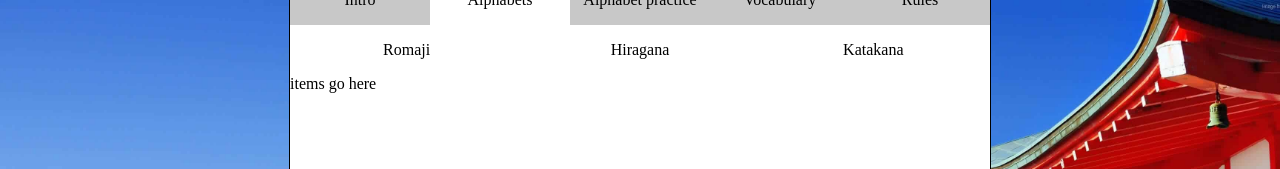
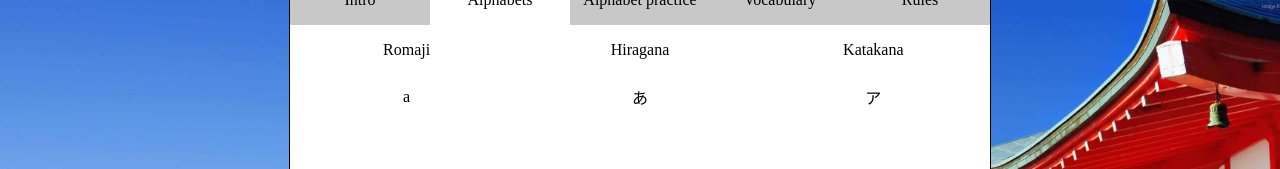
Before and after one commit to Comum/react-japanese-training-tool, a React (Create React App) app: page / in a window 1280 px wide. Both pictures are taken after a click on the item "Alphabets". Shown: the top 169 px of the page. Built offline with nearby package versions, Linux system fonts and the light colour scheme.

Commit message:
add list item

```diff
--- /dev/null
+++ b/src/scenes/components/list-item.js
@@ -0,0 +1,17 @@
+import React from 'react';
+import styled from 'styled-components';
+
+const Element = styled.li`
+    width: 100%;
+
+    padding: 10px 0;
+    display: flex;
+
+    &:hover {
+        background-color: #DCDCDC;
+    }
+`;
+
+const ListItem = props => <Element>{props.children}</Element>;
+
+export default ListItem;
--- a/src/scenes/content/alphabet-content.js
+++ b/src/scenes/content/alphabet-content.js
@@ -4,6 +4,7 @@ import styled from 'styled-components';
 import TitleContainer from '../components/title-container';
 import Cell from '../components/cell';
 import ListContainer from '../components/list-container';
+import ListItem from '../components/list-item';
 
 const MainContainer = styled.div`
     width: 100%;
@@ -12,15 +13,43 @@ const MainContainer = styled.div`
     overflow-y: auto;
 `;
 
-const AlphabetContent = () => <MainContainer>
+class AlphabetContent extends React.Component {
+    state = {
+        characters: [
+            { id: 1, romaji: "a", hiragana: "あ", katakana: "ア" }
+        ]
+    }
+
+    getItems = () => {
+        if (!this.state.characters.length) {
+            return (<div />);
+        }
+
+        return this.state.characters.map(char => (
+            <ListItem key={char.id}>
+                <Cell>{char.romaji}</Cell>
+                <Cell>{char.hiragana}</Cell>
+                <Cell>{char.katakana}</Cell>
+            </ListItem>
+        ));
+    }
+
+    render() {
+        const items = this.getItems();
+
+        return (
+            <MainContainer>
                 <TitleContainer>
                     <Cell>Romaji</Cell>
                     <Cell>Hiragana</Cell>
                     <Cell>Katakana</Cell>
                 </TitleContainer>
                 <ListContainer>
-        items go here
+                    {items}
                 </ListContainer>
             </MainContainer>
+        )
+    }
+}
 
 export default AlphabetContent;
```
Lines whose indentation alone changed are shown as unchanged.
